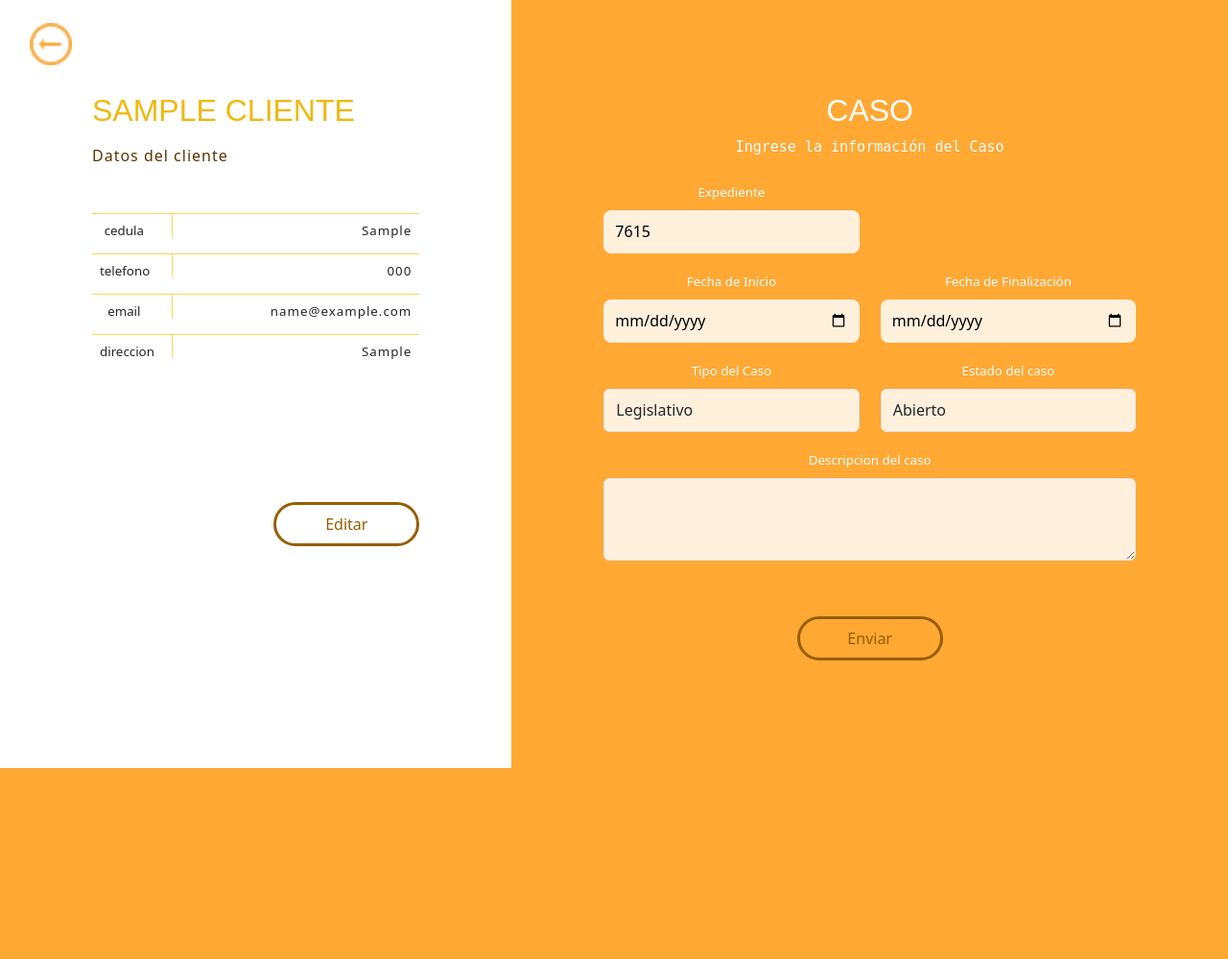
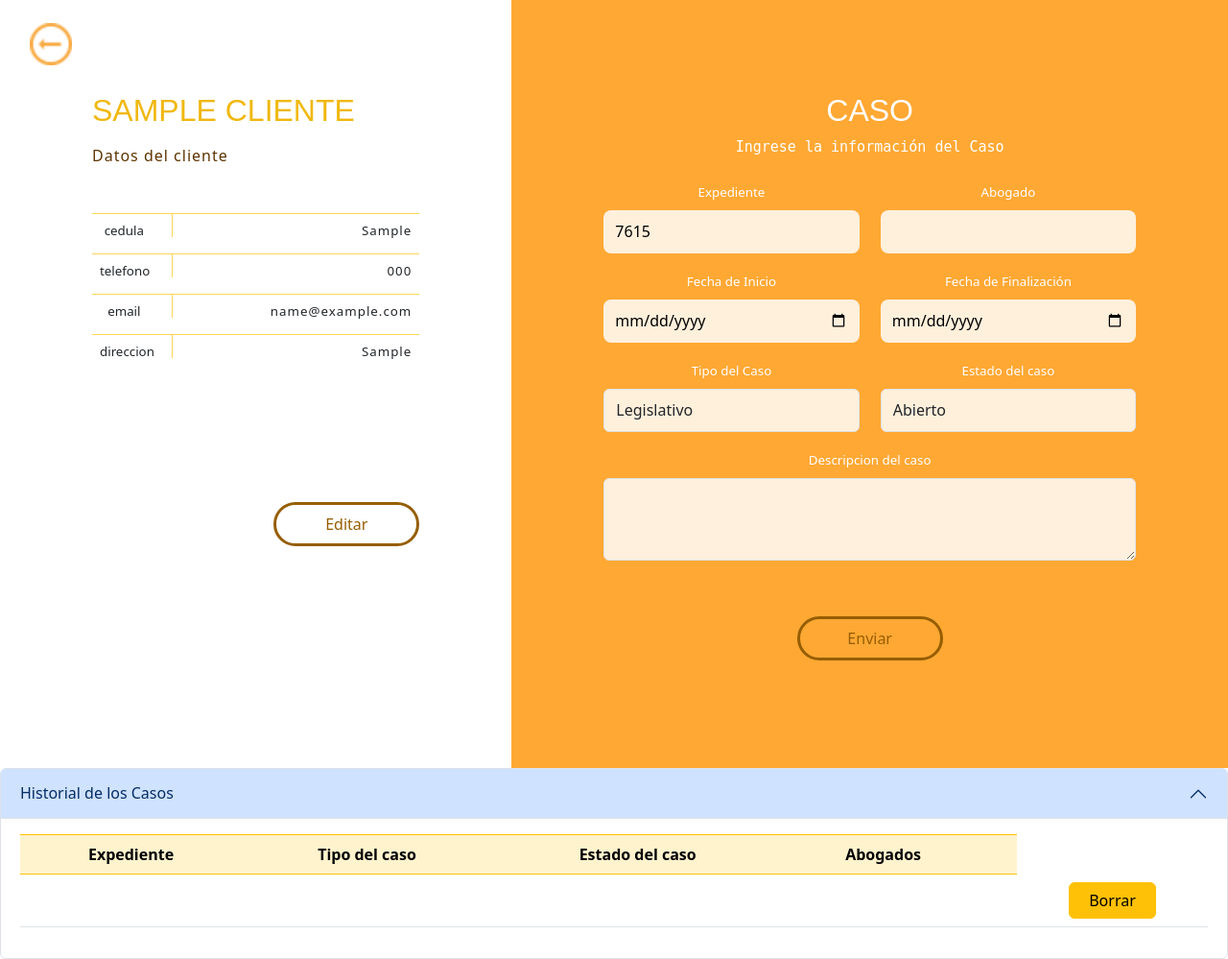
Before and after one commit to iDCrown/Abogados, a PHP site: the page made by casos.php in a window 1280 px wide. Shown: the whole page at 96% size. Before the commit the page ends 800 px from the top, so only its background shows below. Run offline with PHP 8.4, Linux system fonts and the light colour scheme; tables that the repository leaves empty or names only in its code hold one stand-in row (values such as "Sample post"); data that the repository does not hold is empty.

Commit message:
casos_abogado

```diff
--- a/casos.php
+++ b/casos.php
@@ -96,7 +96,7 @@
           </div>
         </div>
       </div>
-
+      <!-- caso -->
       <div class="col background">
         <h2 class="h2_crear">Caso</h2>
         <p class="p_crear" >Ingrese la información del Caso</p>
@@ -107,6 +107,10 @@
               <div class="first mb-3">
                 <label for="expediente" class="form-label">Expediente</label>
                 <input type="number" class="for" name="expediente" id="exampleInputEmail1" aria-describedby="emailHelp" value="<?php echo $expediente; ?>">
+              </div>
+              <div class="first mb-3">
+                <label for="idAbogado" class="form-label">Abogado</label>
+                <input type="number" class="for" name="idAbogado" id="exampleInputEmail1" aria-describedby="emailHelp" value="<?php echo $idAbogado; ?>">
               </div>
             </div>
             <div class="forml1">
@@ -150,6 +154,47 @@
         </div>
       </div>
     </div>
+    <div class="accordion" id="accordionExample">
+      <div class="accordion-item">
+        <h2 class="accordion-header">
+          <button class="accordion-button" type="button" data-bs-toggle="collapse" data-bs-target="#collapseOne" aria-expanded="false" aria-controls="collapseOne">
+            Historial de los Casos
+          </button>
+        </h2>
+        <div id="collapseOne" class="accordion-collapse collapse show" data-bs-parent="#accordionExample">
+          <div class="accordion-body">
+            <table class="table table-hover ">
+              <thead class="table-warning table-bordered border-warning">
+                <tr>
+                  <th scope="col">Expediente</th>
+                  <th scope="col">Tipo del caso</th>
+                  <th scope="col">Estado del caso</th>
+                  <th scope="col">Abogados</th>
+                  <th scope="col"></th>
+                </tr>
+              </thead>
+              <tbody>
+                <tr class="tr-row" style="font-size: smaller">
+                  <td scope="row">
+                    <a href="">
+                    </a>
+                  </td>
+                  <td scope="row"></td>
+                  <td scope="row"></td>
+                  <td scope="row"></td>
+                  <td scope="row"></td>
+                  <td scope="row">
+                  <form method="POST" action="">
+                    <input type="hidden" name="cedula" value="">
+                    <button type="submit" class="btn btn-warning w-50" name="borrar">Borrar</button>
+                  </form>
+                </tr>
+              </tbody>
+            </table>
+          </div>
+        </div>
+      </div>
+    </div>
   </div>
 
 </body>
--- a/casosCon.php
+++ b/casosCon.php
@@ -61,27 +61,34 @@
 
   // Verificar si se ha enviado el formulario de creación de caso
   if (isset($_POST['enviarCaso'])) {
+    echo'cedula'. $idRegistro;
     $expediente = mysqli_real_escape_string($con, $_POST['expediente']);
     $fechaini = mysqli_real_escape_string($con, $_POST['fechaini']);
     $fechafz = mysqli_real_escape_string($con, $_POST['fechafz']);
     $tipoCaso = mysqli_real_escape_string($con, $_POST['tipoCaso']);
     $estado = mysqli_real_escape_string($con, $_POST['estado']);
     $descripcion = mysqli_real_escape_string($con, $_POST['descripcion']);
+    $idAbogado = mysqli_real_escape_string($con, $_POST['idAbogado']);
 
     // Validar si no están vacíos
-        if (!empty($expediente) && !empty($fechaini) && !empty($fechafz) && !empty($tipoCaso) && !empty($estado) && !empty($descripcion)) {
-            $query = "INSERT INTO casos(expediente, fechaini, fechafz, tipoCaso, estado, descripcion) VALUES (?, ?, ?, ?, ?, ?)";
+    if (!empty($expediente) && !empty($fechaini) && !empty($fechafz) && !empty($tipoCaso) && !empty($estado) && !empty($descripcion) ){
+      $query = "INSERT INTO casos(expediente, fechaini, fechafz, tipoCaso, estado, descripcion, cedula) VALUES (?, ?, ?, ?, ?, ?,?)";
       $stmt = $con->prepare($query);
-            $stmt->bind_param("isssss", $expediente, $fechaini, $fechafz, $tipoCaso, $estado, $descripcion);
-            if ($stmt->execute()) {
-                $mensaje = "Registro creado correctamente";
-                header('Location: index.php?mensaje=' . urlencode($mensaje));
-                exit();
-            } else {
-                die("Error: No se pudo crear el registro.");
-            }
-        } else {
-            die("Error: Algunos campos están vacíos.");
+      $stmt->bind_param("isssssi", $expediente, $fechaini, $fechafz, $tipoCaso, $estado, $descripcion, $idRegistro);
+      $stmt->execute();
+
+
+      $query_casos = "INSERT INTO caso_abogado(expediente, idAbogado) VALUES (?, ?)";
+      $stmt_casos = $con->prepare($query_casos);
+      $stmt_casos->bind_param("ii", $expediente, $idAbogado);
+      $stmt_casos->execute();
+
+      if($stmt_casos->error){
+        die('Error: ' . $stmt_casos->error);
       }
     }
+    header('Location: index.php?mensaje='.urlencode("Cita programada correctamente y factura generada"));
+    exit();
+    }
+
 ?>
```
Lines whose indentation alone changed are shown as unchanged.
